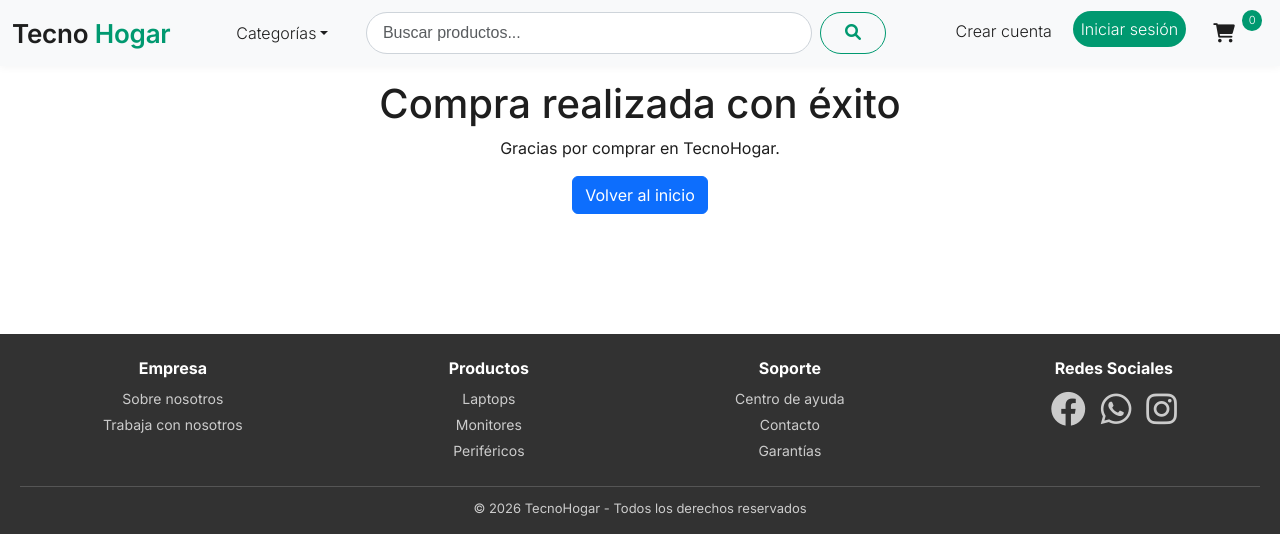
After one commit to riverasteven-code/Tecno-Hogar, a Django app: page /compra-exitosa/ in a window 1280 px wide. The commit adds this page. Shown: the top 534 px of the page. Run offline with Django 5.2, Linux system fonts and the light colour scheme; data comes from the database, SQL or seed files in the repository; data that the repository does not hold is empty.

Commit message:
Agregar finalizar compra basico

```diff
--- a/static/css/style_car.css
+++ b/static/css/style_car.css
@@ -275,6 +275,9 @@
 }
 
 .btn-compraf {
+    display: block;
+    text-align: center;
+    text-decoration: none;
     background-color: #007567;
     border-radius: 12px;
     font-size: 18px;
--- a/store/admin.py
+++ b/store/admin.py
@@ -1,5 +1,5 @@
 from django.contrib import admin
-from .models import Categoria, Producto, Carrito, ItemCarrito
+from .models import Categoria, Producto, Carrito, ItemCarrito, Orden, ItemOrden
 
 @admin.register(Categoria)
 class CategoriaAdmin(admin.ModelAdmin):
@@ -35,3 +35,5 @@ class ProductoAdmin(admin.ModelAdmin):
 
 admin.site.register(Carrito)
 admin.site.register(ItemCarrito)
+admin.site.register(Orden)
+admin.site.register(ItemOrden)
--- a/store/templates/store/car.html
+++ b/store/templates/store/car.html
@@ -187,7 +187,11 @@
 
             <input type="text" class="coupon-input" placeholder="Ingresa tu cupón de descuento">
             <button class="btn-cupon">Aplicar cupón</button>
-            <button class="btn-compraf"><i class="bi bi-lock"></i> Finalizar compra</button>
+
+            <a href="{% url 'finalizar_compra' %}" class="btn-compraf">
+                <i class="bi bi-lock"></i> Finalizar compra
+            </a>
+
             <a href="{% url 'categorias' %}">
                 <button class="btn-Scompra"><i class="bi bi-arrow-left"></i> Seguir comprando</button>
             </a>
--- /dev/null
+++ b/store/templates/store/compra_exitosa.html
@@ -0,0 +1,17 @@
+{% extends 'store/base.html' %}
+{% load static %}
+
+{% block title %}Compra exitosa - TecnoHogar{% endblock %}
+
+{% block content %}
+
+<section class="container text-center" style="padding: 80px 20px;">
+    <h1>Compra realizada con éxito</h1>
+    <p>Gracias por comprar en TecnoHogar.</p>
+
+    <a href="{% url 'home' %}" class="btn btn-primary">
+        Volver al inicio
+    </a>
+</section>
+
+{% endblock %}
--- a/store/urls.py
+++ b/store/urls.py
@@ -15,4 +15,6 @@ urlpatterns = [
     path('disminuir_cantidad/<int:item_id>/', views.disminuir_cantidad, name='disminuir_cantidad'),
     path('logout/', views.logout_user, name='logout'),
     path('categoria/<slug:slug>/', views.categoria_detalle, name = 'categoria_detalle'),
+    path('finalizar-compra/', views.finalizar_compra, name='finalizar_compra'),
+    path('compra-exitosa/', views.compra_exitosa, name='compra_exitosa'),
 ]
--- a/store/views.py
+++ b/store/views.py
@@ -1,5 +1,5 @@
 from django.shortcuts import render, get_object_or_404, redirect
-from .models import Producto, Categoria, Carrito, ItemCarrito
+from .models import Producto, Categoria, Carrito, ItemCarrito, Orden, ItemOrden
 from django.contrib.auth.models import User
 from django.contrib.auth import authenticate, login as auth_login
 from django.contrib.auth import logout
@@ -177,3 +177,30 @@ def disminuir_cantidad(request, item_id):
 def logout_user(request):
     logout(request)
     return redirect('home')
+
+def finalizar_compra(request):
+    carrito, creado = Carrito.objects.get_or_create(id=1)
+    items = carrito.items.all()
+
+    if not items:
+        return redirect('car')
+
+    orden = Orden.objects.create(
+        usuario=request.user if request.user.is_authenticated else None,
+        total=carrito.total()
+    )
+
+    for item in items:
+        ItemOrden.objects.create(
+            orden=orden,
+            producto=item.producto,
+            cantidad=item.cantidad,
+            precio=item.producto.precio
+        )
+
+    items.delete()
+
+    return redirect('compra_exitosa')
+
+def compra_exitosa(request):
+    return render(request, 'store/compra_exitosa.html')
```
Also changed, not shown: store/migrations/0006_orden_itemorden.py (added).
